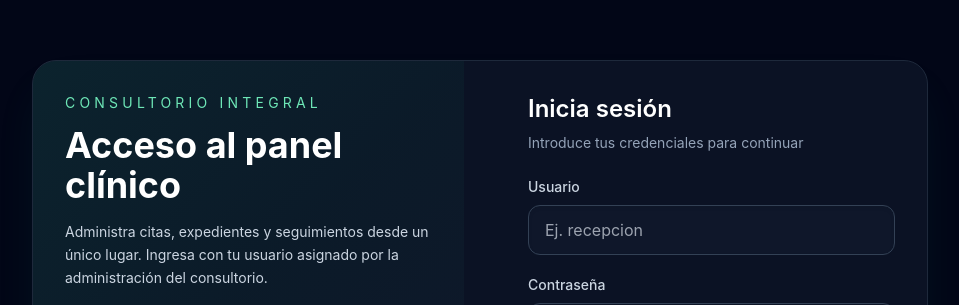
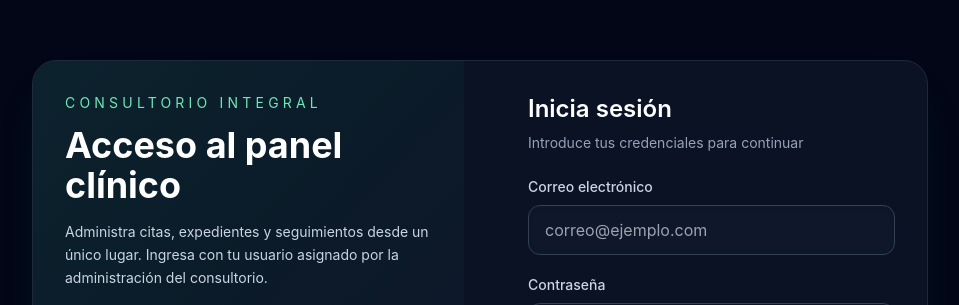
Before and after one commit to claudioAlmodovar/proyectoIaClaudio, a Vue app in the folder frontend/: page / in a window 1280 px wide. Shown: the part 117-422 px from the top of the page, without its empty margins (160-1119 px from the left). Built offline with nearby package versions, Linux system fonts and the light colour scheme; no server answers.

Commit message:
Update frontend auth flow for new API

```diff
--- a/frontend/src/stores/auth.ts
+++ b/frontend/src/stores/auth.ts
@@ -2,24 +2,39 @@ import { defineStore } from 'pinia';
 
 type AuthUser = {
   id: number;
-  usuario: string;
-  nombre: string;
+  correo: string;
+  nombreCompleto: string;
+  medicoId: number | null;
+};
+
+type AuthSession = {
+  token: string;
+  expiracion: string;
+  usuario: AuthUser;
 };
 
 interface AuthState {
   user: AuthUser | null;
+  token: string | null;
+  expiracion: string | null;
 }
 
 export const useAuthStore = defineStore('auth', {
   state: (): AuthState => ({
-    user: null
+    user: null,
+    token: null,
+    expiracion: null
   }),
   actions: {
-    setUser(user: AuthUser) {
-      this.user = user;
+    setSession(session: AuthSession) {
+      this.user = session.usuario;
+      this.token = session.token;
+      this.expiracion = session.expiracion;
     },
     logout() {
       this.user = null;
+      this.token = null;
+      this.expiracion = null;
     }
   }
 });
--- a/frontend/src/views/DashboardView.vue
+++ b/frontend/src/views/DashboardView.vue
@@ -6,8 +6,8 @@ import { useAuthStore } from '@/stores/auth';
 const authStore = useAuthStore();
 const router = useRouter();
 
-const nombre = computed(() => authStore.user?.nombre ?? '');
-const usuario = computed(() => authStore.user?.usuario ?? '');
+const nombre = computed(() => authStore.user?.nombreCompleto ?? '');
+const correo = computed(() => authStore.user?.correo ?? '');
 
 const logout = () => {
   authStore.logout();
@@ -63,7 +63,7 @@ const menuSections = [
           <div class="flex flex-col items-start gap-3 text-sm text-emerald-100 md:items-end">
             <div class="rounded-2xl border border-emerald-400/30 bg-emerald-400/10 px-5 py-3">
               Sesión iniciada como <span class="font-semibold text-white">{{ nombre }}</span>
-              <span class="ml-1 text-emerald-300">({{ usuario }})</span>
+              <span class="ml-1 text-emerald-300">({{ correo }})</span>
             </div>
             <button
               class="inline-flex items-center justify-center rounded-xl border border-emerald-400/60 px-4 py-2 text-xs font-semibold uppercase tracking-wide text-emerald-200 transition hover:bg-emerald-500/10"
--- a/frontend/src/views/LoginView.vue
+++ b/frontend/src/views/LoginView.vue
@@ -6,9 +6,20 @@ import { useAuthStore } from '@/stores/auth';
 const router = useRouter();
 const authStore = useAuthStore();
 
+type LoginResponse = {
+  token: string;
+  expiracion: string;
+  usuario: {
+    id: number;
+    correo: string;
+    nombreCompleto: string;
+    medicoId: number | null;
+  };
+};
+
 const credentials = reactive({
-  usuario: '',
-  contrasena: ''
+  correo: '',
+  password: ''
 });
 
 const loading = ref(false);
@@ -16,7 +27,7 @@ const errorMessage = ref('');
 const showErrorModal = ref(false);
 
 const apiBase = import.meta.env.VITE_API_BASE ?? 'https://localhost:59831';
-const invalidCredentialsMessage = 'usuario o contraseña no válidos';
+const invalidCredentialsMessage = 'Correo o contraseña no válidos';
 
 const handleSubmit = async () => {
   errorMessage.value = '';
@@ -50,8 +61,8 @@ const handleSubmit = async () => {
       throw new Error(apiErrorMessage);
     }
 
-    const data = await response.json();
-    authStore.setUser(data);
+    const data = (await response.json()) as LoginResponse;
+    authStore.setSession(data);
     router.push({ name: 'dashboard' });
   } catch (error) {
     if (error instanceof Error && error.message.trim().length > 0) {
@@ -106,13 +117,13 @@ const closeErrorModal = () => {
 
           <form class="space-y-5" @submit.prevent="handleSubmit">
             <div class="space-y-2">
-              <label class="block text-sm font-medium text-slate-300" for="usuario">Usuario</label>
+              <label class="block text-sm font-medium text-slate-300" for="correo">Correo electrónico</label>
               <input
-                id="usuario"
-                v-model.trim="credentials.usuario"
+                id="correo"
+                v-model.trim="credentials.correo"
                 autocomplete="username"
                 class="w-full rounded-xl border border-slate-700 bg-slate-900 px-4 py-3 text-slate-100 shadow-inner focus:border-emerald-400 focus:outline-none focus:ring-2 focus:ring-emerald-500/40"
-                placeholder="Ej. recepcion"
+                placeholder="correo@ejemplo.com"
                 required
                 type="text"
               />
@@ -122,7 +133,7 @@ const closeErrorModal = () => {
               <label class="block text-sm font-medium text-slate-300" for="contrasena">Contraseña</label>
               <input
                 id="contrasena"
-                v-model.trim="credentials.contrasena"
+                v-model.trim="credentials.password"
                 autocomplete="current-password"
                 class="w-full rounded-xl border border-slate-700 bg-slate-900 px-4 py-3 text-slate-100 shadow-inner focus:border-emerald-400 focus:outline-none focus:ring-2 focus:ring-emerald-500/40"
                 placeholder="Introduce tu contraseña"
```
